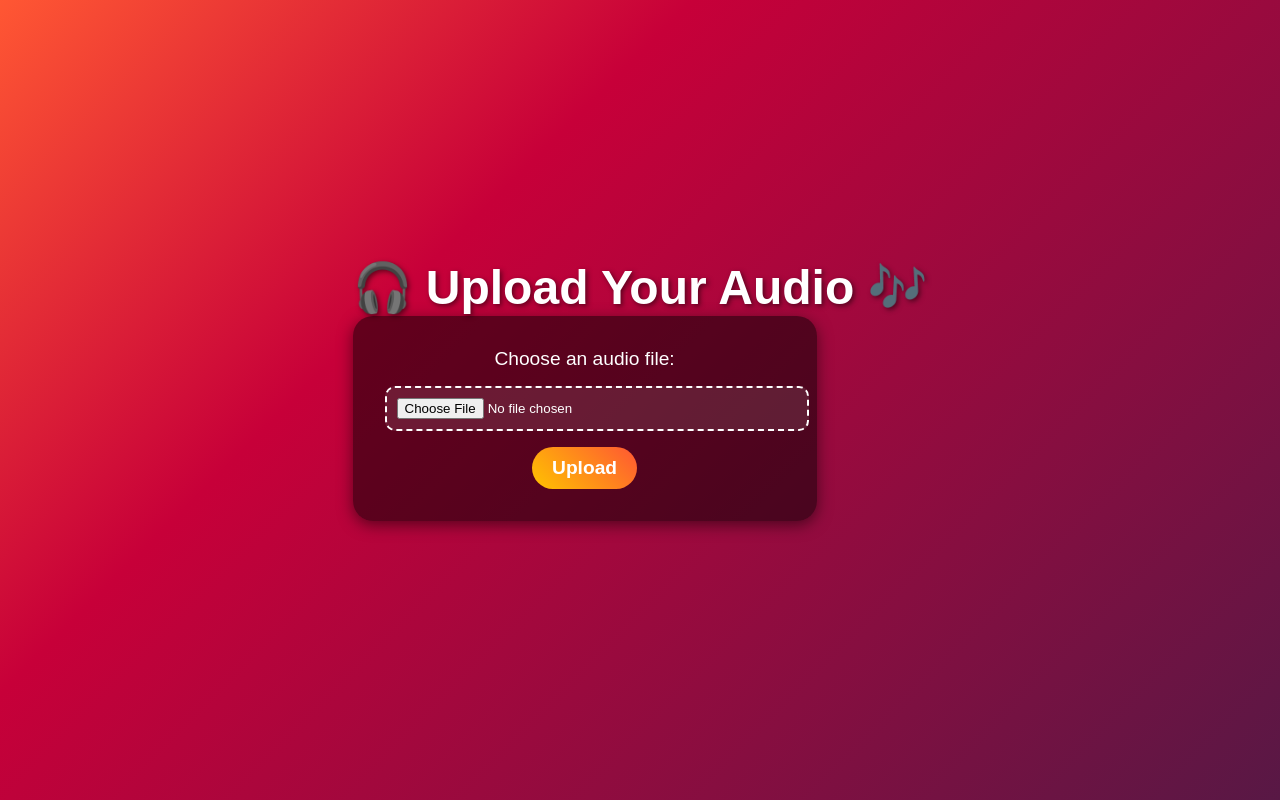
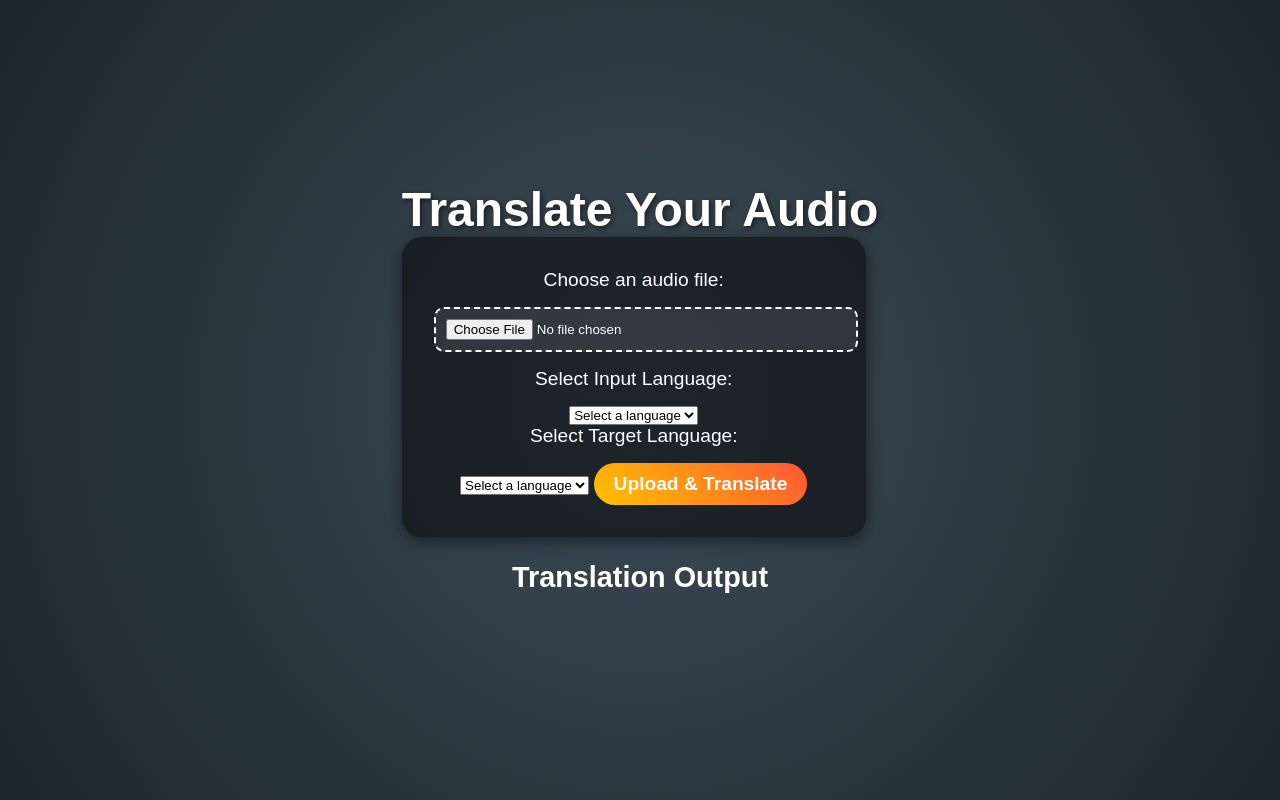
Before and after one commit to Srikanth-Munusamy/Multilingual-audiofile-translator, a Flask app: page / in a window 1280 px wide. Run offline with Flask 3, Linux system fonts and the light colour scheme.

Commit message:
project works fine needs some UI adjustments

```diff
--- a/app.py
+++ b/app.py
@@ -26,7 +26,12 @@ def upload_audio():
     audio_file.save(audio_path)
 
     # Target language
-    target_language = 'fr'
+    input_language = request.form.get('input_language')
+    target_language = request.form.get('target_language')
+    if not input_language or not target_language:
+            return jsonify({'error': 'Language selection is missing'}), 400
+
+
     output_audio_path = os.path.join(PROCESSED_FOLDER, f"translated_{audio_file.filename}")
     Translator = CustomTranslator()
     translated_text = Translator.process_audio(input_path=audio_path, target_language=target_language, output_path=output_audio_path)
--- a/static/upload.css
+++ b/static/upload.css
@@ -99,3 +99,77 @@ a {
 a:hover {
     color: #FF5733;
 }
+
+html {
+    height: 100%;
+  }
+
+  body {
+    background-image: radial-gradient(circle farthest-corner at center, #3C4B57 0%, #1C262B 100%);
+  }
+
+  .loader {
+    position: absolute;
+    top: calc(50% - 32px);
+    left: calc(50% - 32px);
+    width: 64px;
+    height: 64px;
+    border-radius: 50%;
+    perspective: 800px;
+  }
+
+  .inner {
+    position: absolute;
+    box-sizing: border-box;
+    width: 100%;
+    height: 100%;
+    border-radius: 50%;
+  }
+
+  .inner.one {
+    left: 0%;
+    top: 0%;
+    animation: rotate-one 1s linear infinite;
+    border-bottom: 3px solid #EFEFFA;
+  }
+
+  .inner.two {
+    right: 0%;
+    top: 0%;
+    animation: rotate-two 1s linear infinite;
+    border-right: 3px solid #EFEFFA;
+  }
+
+  .inner.three {
+    right: 0%;
+    bottom: 0%;
+    animation: rotate-three 1s linear infinite;
+    border-top: 3px solid #EFEFFA;
+  }
+
+  @keyframes rotate-one {
+    0% {
+      transform: rotateX(35deg) rotateY(-45deg) rotateZ(0deg);
+    }
+    100% {
+      transform: rotateX(35deg) rotateY(-45deg) rotateZ(360deg);
+    }
+  }
+
+  @keyframes rotate-two {
+    0% {
+      transform: rotateX(50deg) rotateY(10deg) rotateZ(0deg);
+    }
+    100% {
+      transform: rotateX(50deg) rotateY(10deg) rotateZ(360deg);
+    }
+  }
+
+  @keyframes rotate-three {
+    0% {
+      transform: rotateX(35deg) rotateY(55deg) rotateZ(0deg);
+    }
+    100% {
+      transform: rotateX(35deg) rotateY(55deg) rotateZ(360deg);
+    }
+  }
--- a/templates/upload.html
+++ b/templates/upload.html
@@ -1,60 +1,115 @@
-<!DOCTYPE html>
+<!doctype html>
 <html lang="en">
     <head>
-    <meta charset="UTF-8">
-    <meta name="viewport" content="width=device-width, initial-scale=1.0">
-    <title>Upload Audio</title>
-    <link rel="stylesheet" href="{{ url_for('static', filename='upload.css') }}">
+        <meta charset="UTF-8" />
+        <meta name="viewport" content="width=device-width, initial-scale=1.0" />
+        <title>Audio Translation</title>
+        <link rel="stylesheet" href="{{ url_for('static', filename='upload.css') }}" />
     </head>
     <body>
         <div>
-        <h1>🎧 Upload Your Audio 🎶</h1>
-        <form action="/upload" method="post" enctype="multipart/form-data">
+            <h1>Translate Your Audio</h1>
+            <form id="uploadForm" enctype="multipart/form-data">
+                <!-- Audio File Input -->
                 <label for="audio">Choose an audio file:</label>
-            <input type="file" name="audio" id="audio" accept="audio/*" required>
-            <button type="submit">Upload</button>
+                <input
+                    type="file"
+                    name="audio"
+                    id="audio"
+                    accept="audio/*"
+                    required
+                />
+
+                <!-- Input Language Dropdown -->
+                <label for="input_language">Select Input Language:</label>
+                <select name="input_language" id="input_language" required>
+                    <option value="" disabled selected>Select a language</option>
+                    <option value="en">English</option>
+                    <option value="es">Spanish</option>
+                    <option value="fr">French</option>
+                    <option value="de">German</option>
+                    <option value="ja">Japanese</option>
+                    <option value="ko">Korean</option>
+                    <option value="tr">Turkish</option>
+                    <option value="ar">Arabic</option>
+                    <option value="ru">Russian</option>
+                    <option value="he">Hebrew</option>
+                    <option value="hi">Hindi</option>
+                    <option value="it">Italian</option>
+                    <option value="pt">Portuguese</option>
+                </select>
+
+                <!-- Target Language Dropdown -->
+                <label for="target_language">Select Target Language:</label>
+                <select name="target_language" id="target_language" required>
+                    <option value="" disabled selected>Select a language</option>
+                    <option value="en">English</option>
+                    <option value="es">Spanish</option>
+                    <option value="fr">French</option>
+                    <option value="de">German</option>
+                    <option value="ja">Japanese</option>
+                    <option value="ko">Korean</option>
+                    <option value="tr">Turkish</option>
+                    <option value="ar">Arabic</option>
+                    <option value="ru">Russian</option>
+                    <option value="he">Hebrew</option>
+                    <option value="hi">Hindi</option>
+                    <option value="it">Italian</option>
+                    <option value="pt">Portuguese</option>
+                </select>
+
+                <!-- Submit Button -->
+                <button type="submit">Upload & Translate</button>
             </form>
-        <div id="response"></div>
+
+            <!-- Response Div -->
+            <div id="response">
+                <h2>Translation Output</h2>
+                <div id="translated_text" style="margin-top: 10px; font-size: 16px"></div>
             </div>
+        </div>
+
         <script>
-        document.querySelector('form').addEventListener('submit', async (event) => {
+            document
+                .querySelector("#uploadForm")
+                .addEventListener("submit", async (event) => {
                     event.preventDefault();
 
+                    // Prepare the form data
                     const formData = new FormData(event.target);
-            const responseDiv = document.getElementById('response');
-
-            // Reset response content
-            responseDiv.innerHTML = '<p>Uploading and processing...</p>';
 
                     try {
-                const response = await fetch('/upload', {
-                    method: 'POST',
-                    body: formData
+                        // Send POST request to Flask endpoint
+                        const response = await fetch("/upload", {
+                            method: "POST",
+                            body: formData,
                         });
 
-                if (!response.ok) {
-                    throw new Error('Failed to process the file.');
-                }
-
+                        // Parse response
                         const result = await response.json();
 
-                // Display transcription and download link
+                        // Display response
+                        const responseDiv = document.getElementById("response");
+                        const translatedTextDiv = document.getElementById("translated_text");
+
+                        if (response.ok) {
                             responseDiv.innerHTML = `
                                 <p>Transcription: ${result.transcription}</p>
-                    <p>
-                        <a id="download-link" href="${result.processed_audio_url}" download>Download Processed Audio</a>
-                    </p>
+                                <p><a href="${result.processed_audio_url}" download>Download Processed Audio</a></p>
                             `;
+                            translatedTextDiv.textContent = "Translation Complete!";
 
-                // Automatically trigger the download
-                const downloadLink = document.getElementById('download-link');
-                downloadLink.click();
+                            // Show success popup message
+                            alert("File uploaded and translated successfully!");
+                        } else {
+                            translatedTextDiv.textContent = result.error || "An error occurred.";
+                        }
                     } catch (error) {
-                console.error('Error:', error);
-                responseDiv.textContent = 'An error occurred: ' + error.message;
+                        console.error("Error:", error);
+                        document.getElementById("translated_text").textContent =
+                            "An error occurred while processing your request.";
                     }
                 });
         </script>
-
     </body>
 </html>
```
Also changed, not shown: 5 other files. Lines whose indentation alone changed are shown as unchanged.
